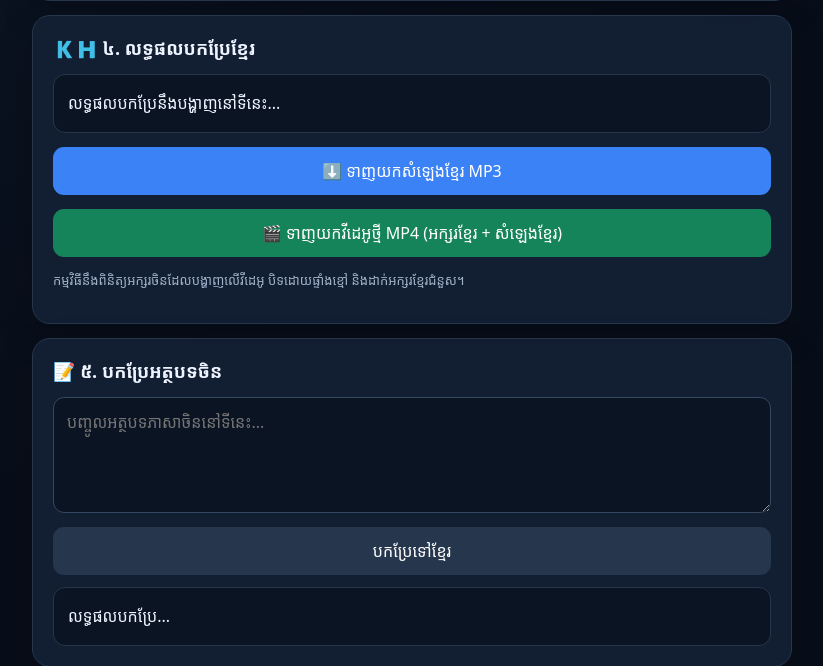
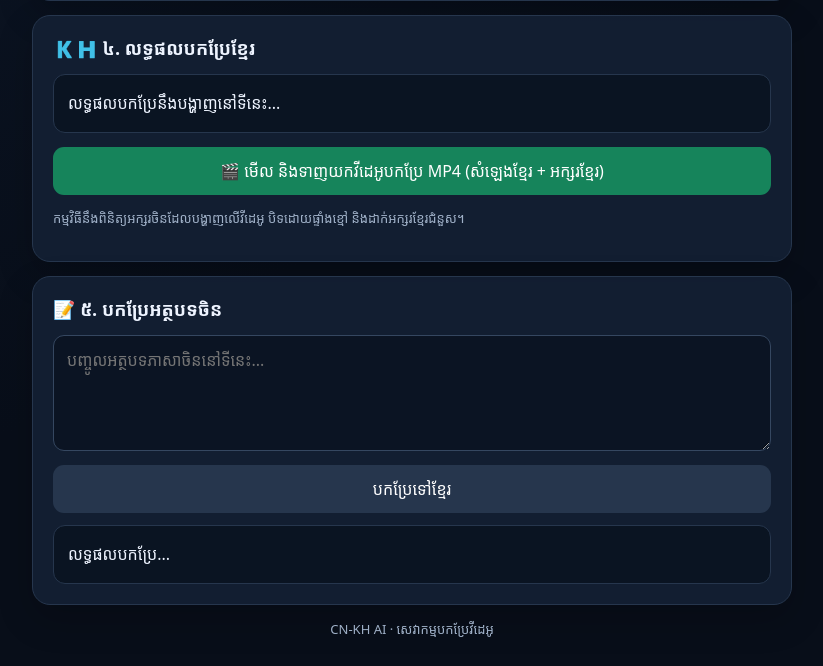
Before and after one commit to kungsao31-prog/khmer-video-translator, a Flask app: page / in a window 1280 px wide. Shown: the part 1000-1666 px from the top of the page, without its empty margins (228-1051 px from the left). Run offline with Flask 3, Linux system fonts and the light colour scheme.

Commit message:
Make translated MP4 the only user-facing video output

```diff
--- a/templates/index.html
+++ b/templates/index.html
@@ -45,9 +45,8 @@ button:disabled{opacity:.5;cursor:not-allowed}.secondary{background:#26364d}.pro
 <section class="card">
 <h2>🇰🇭 ៤. លទ្ធផលបកប្រែខ្មែរ</h2>
 <div class="result" id="result">លទ្ធផលបកប្រែនឹងបង្ហាញនៅទីនេះ...</div>
-<audio id="player" controls hidden></audio>
-<a id="download" class="download" hidden>⬇️ ទាញយកសំឡេងខ្មែរ MP3</a>
-<a id="videoDownload" class="download" hidden style="background:#16845b">🎬 ទាញយកវីដេអូថ្មី MP4 (អក្សរខ្មែរ + សំឡេងខ្មែរ)</a>
+<video id="videoPlayer" controls playsinline hidden style="width:100%;max-height:420px;border-radius:12px;background:#000;margin-top:12px"></video>
+<a id="videoDownload" class="download" hidden style="background:#16845b">🎬 មើល និងទាញយកវីដេអូបកប្រែ MP4 (សំឡេងខ្មែរ + អក្សរខ្មែរ)</a>
 <p class="hint">កម្មវិធីនឹងពិនិត្យអក្សរចិនដែលបង្ហាញលើវីដេអូ បិទដោយផ្ទាំងខ្មៅ និងដាក់អក្សរខ្មែរជំនួស។</p>
 </section>
 <section class="card">
@@ -99,7 +98,7 @@ $("start").addEventListener("click",()=>{
  xhr.send(data);
 });
 async function checkJob(id){try{const r=await fetch("/api/jobs/"+id);const d=await r.json();progress(d.progress||0,d.message||"កំពុងដំណើរការ...");
- if(d.status==="completed"){clearInterval(pollTimer);$("start").disabled=false;$("result").textContent=d.translation_result||d.transcript;const url=d.audio_url;$("player").src=url;$("player").hidden=false;$("download").href=url;$("download").hidden=false;$("videoDownload").href=d.video_url||("/api/jobs/"+id+"/video");$("videoDownload").hidden=false;progress(100,d.message||"បកប្រែរួចរាល់!","success");}
+ if(d.status==="completed"){clearInterval(pollTimer);$("start").disabled=false;$("result").textContent=d.translation_result||d.transcript;const videoUrl=d.video_url||("/api/jobs/"+id+"/video");$("videoPlayer").src=videoUrl;$("videoPlayer").hidden=false;$("videoDownload").href=videoUrl;$("videoDownload").hidden=false;progress(100,d.message||"បកប្រែរួចរាល់!","success");}
  if(d.status==="failed"){clearInterval(pollTimer);$("start").disabled=false;$("result").textContent=d.error||"មានបញ្ហាក្នុងដំណើរការ";progress(0,d.error||"បកប្រែមិនបានជោគជ័យ","error");}
  }catch(e){progress(0,"បាត់ការភ្ជាប់ទៅ Server។ សូមសាកល្បងម្ដងទៀត។","error");clearInterval(pollTimer);$("start").disabled=false;}}
 $("translateText").addEventListener("click",async()=>{const text=$("sourceText").value.trim(),key=$("apiKey").value.trim();if(!text||!key){$("textResult").textContent="សូមបញ្ចូលអត្ថបទចិន និង Gemini API Key។";return;}
```
